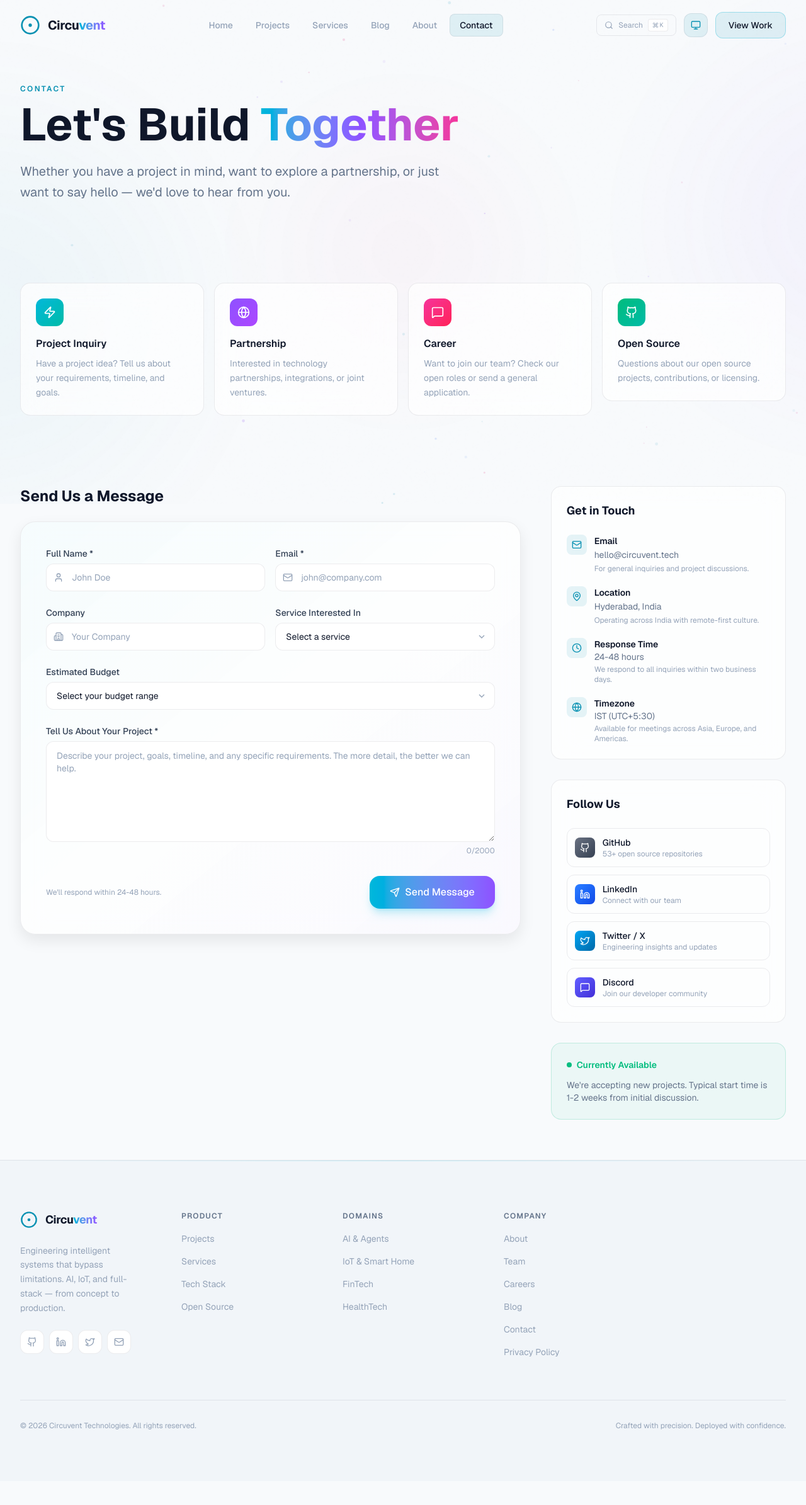
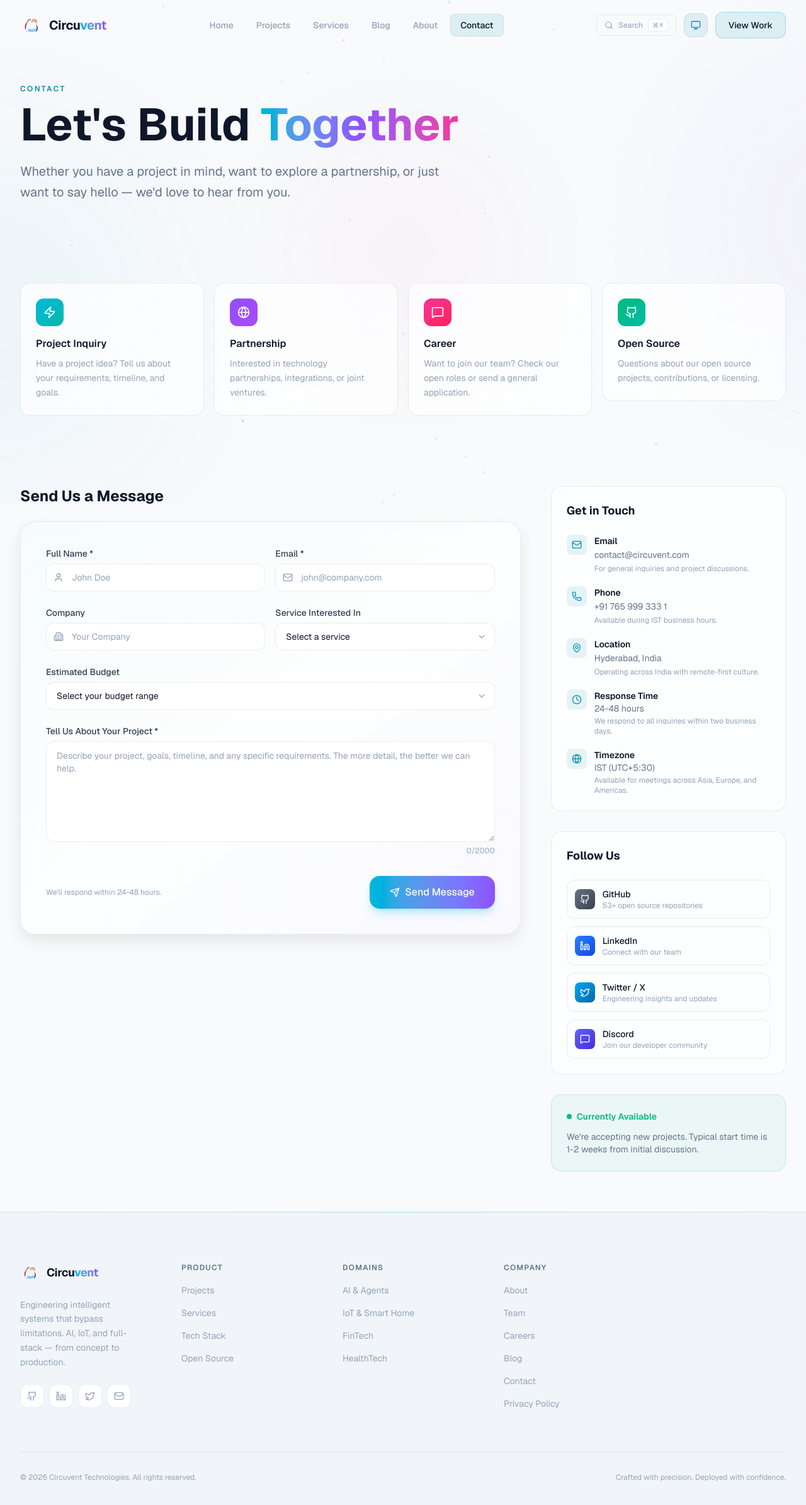
Before and after one commit to Hemakotibonthada/circuvent-technologies, a Next.js app: page /contact in a window 1280 px wide. Shown: the top 2390 px of the page at 63% size. Before the commit the page ends 2352 px from the top, so only its background shows below. Built offline with nearby package versions, Linux system fonts and the light colour scheme.

Commit message:
fix: update contact email recipient + add phone number
- Resend sends to contact@circuvent.com
- Added phone: +91 765 999 333 1 to contact page

```diff
--- a/src/app/api/contact/route.ts
+++ b/src/app/api/contact/route.ts
@@ -51,7 +51,7 @@ export async function POST(request: Request) {
     // Send email via Resend
     const { data, error: resendError } = await resend.emails.send({
       from: "Circuvent Contact <onboarding@resend.dev>",
-      to: ["hemakotibonthada@gmail.com"],
+      to: ["contact@circuvent.com"],
       replyTo: email,
       subject: `[Circuvent] New inquiry from ${name}${company ? ` (${company})` : ""}`,
       html: `
--- a/src/app/contact/page.tsx
+++ b/src/app/contact/page.tsx
@@ -22,9 +22,16 @@ const contactInfo = [
   {
     icon: Mail,
     label: "Email",
-    value: "hello@circuvent.tech",
-    href: "mailto:hello@circuvent.tech",
+    value: "contact@circuvent.com",
+    href: "mailto:contact@circuvent.com",
     description: "For general inquiries and project discussions.",
+  },
+  {
+    icon: Phone,
+    label: "Phone",
+    value: "+91 765 999 333 1",
+    href: "tel:+917659993331",
+    description: "Available during IST business hours.",
   },
   {
     icon: MapPin,
--- a/src/app/layout.tsx
+++ b/src/app/layout.tsx
@@ -56,6 +56,7 @@ export default function RootLayout({
           href="/feed.xml"
         />
         <link rel="apple-touch-icon" sizes="180x180" href="/icons/apple-touch-icon.png" />
+        <link rel="icon" type="image/svg+xml" href="/logo.svg" />
         <link rel="icon" type="image/png" sizes="32x32" href="/favicon.ico" />
         {/* Inline script to prevent flash of wrong theme */}
         <script
--- a/src/components/Footer.tsx
+++ b/src/components/Footer.tsx
@@ -2,7 +2,8 @@
 
 import { motion } from "framer-motion";
 import Link from "next/link";
-import { CircleDot, Github, Linkedin, Twitter, Mail, ArrowUpRight } from "lucide-react";
+import { Github, Linkedin, Twitter, Mail, ArrowUpRight } from "lucide-react";
+import Image from "next/image";
 
 const footerLinks = {
   product: [
@@ -50,10 +51,13 @@ export default function Footer() {
         <div className="grid grid-cols-2 md:grid-cols-4 lg:grid-cols-5 gap-10 lg:gap-16">
           {/* Brand Column */}
           <div className="col-span-2 md:col-span-4 lg:col-span-1 space-y-6">
-            <Link href="/" className="inline-flex items-center gap-3 group" aria-label="Circuvent home">
-              <CircleDot
-                className="w-7 h-7 transition-transform duration-500 group-hover:rotate-180"
-                style={{ color: "var(--accent-cyan)" }}
+            <Link href="/" className="inline-flex items-center gap-2.5 group" aria-label="Circuvent home">
+              <Image
+                src="/logo.svg"
+                alt="Circuvent Technologies logo"
+                width={32}
+                height={32}
+                className="transition-transform duration-500 group-hover:rotate-12"
               />
               <span className="text-lg font-bold tracking-tight">
                 <span style={{ color: "var(--text-primary)" }}>Circu</span>
--- a/src/components/Navigation.tsx
+++ b/src/components/Navigation.tsx
@@ -4,7 +4,8 @@ import { useState, useEffect } from "react";
 import { motion, AnimatePresence } from "framer-motion";
 import Link from "next/link";
 import { usePathname } from "next/navigation";
-import { Menu, X, CircleDot } from "lucide-react";
+import { Menu, X } from "lucide-react";
+import Image from "next/image";
 import { cn } from "@/lib/utils";
 import ThemeToggle from "./ThemeToggle";
 import CommandPalette from "./CommandPalette";
@@ -56,15 +57,19 @@ export default function Navigation() {
         <nav className="max-w-7xl mx-auto px-6 lg:px-8">
           <div className="flex items-center justify-between h-20">
             {/* Logo */}
-            <Link href="/" className="flex items-center gap-3 group" aria-label="Circuvent Technologies home">
+            <Link href="/" className="flex items-center gap-2.5 group" aria-label="Circuvent Technologies home">
               <div className="relative">
-                <CircleDot
-                  className="w-8 h-8 transition-transform duration-500 group-hover:rotate-180"
-                  style={{ color: "var(--accent-cyan)" }}
+                <Image
+                  src="/logo.svg"
+                  alt="Circuvent Technologies logo"
+                  width={36}
+                  height={36}
+                  className="transition-transform duration-500 group-hover:rotate-12"
+                  priority
                 />
                 <div
-                  className="absolute inset-0 rounded-full blur-xl opacity-0 group-hover:opacity-100 transition-opacity duration-500"
-                  style={{ background: "var(--accent-cyan)", opacity: 0 }}
+                  className="absolute inset-0 rounded-full blur-xl opacity-0 group-hover:opacity-40 transition-opacity duration-500"
+                  style={{ background: "var(--accent-cyan)" }}
                 />
               </div>
               <span className="text-xl font-bold tracking-tight">
```
